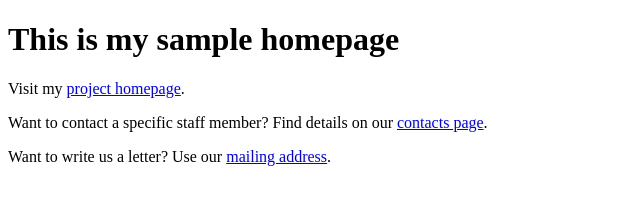
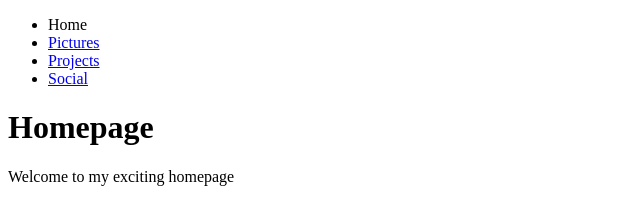
Before and after one commit to ruchitha-18/ruchitha-18.github.io, a plain HTML site: page index.html in a window 1280 px wide. Shown: the whole page, without its empty margins (0-640 px from the left). Drawn offline with Linux system fonts and the light colour scheme.

Commit message:
Update index.html

```diff
--- a/index.html
+++ b/index.html
@@ -2,16 +2,21 @@
 <html>
   <head>
     <meta charset="utf-8">
-    <title>My sample homepage</title>
+    <title>Homepage</title>
   </head>
 
   <body>
-    <h1>This is my sample homepage</h1>
+    <!-- put navigation menu just below here -->
 
-    <p>Visit my <a href="projects/index.html">project homepage</a>.</p>
+    <ul>
+      <li>Home</li>
+      <li><a href="pictures.html">Pictures</a></li>
+      <li><a href="projects.html">Projects</a></li>
+      <li><a href="social.html">Social</a></li>
+    </ul>
 
-    <p>Want to contact a specific staff member? Find details on our <a href="contacts.html">contacts page</a>.</p>
+    <h1>Homepage</h1>
 
-    <p>Want to write us a letter? Use our <a href="contacts.html#Mailing_address">mailing address</a>.</p>
+    <p>Welcome to my exciting homepage</p>
   </body>
 </html>
```
